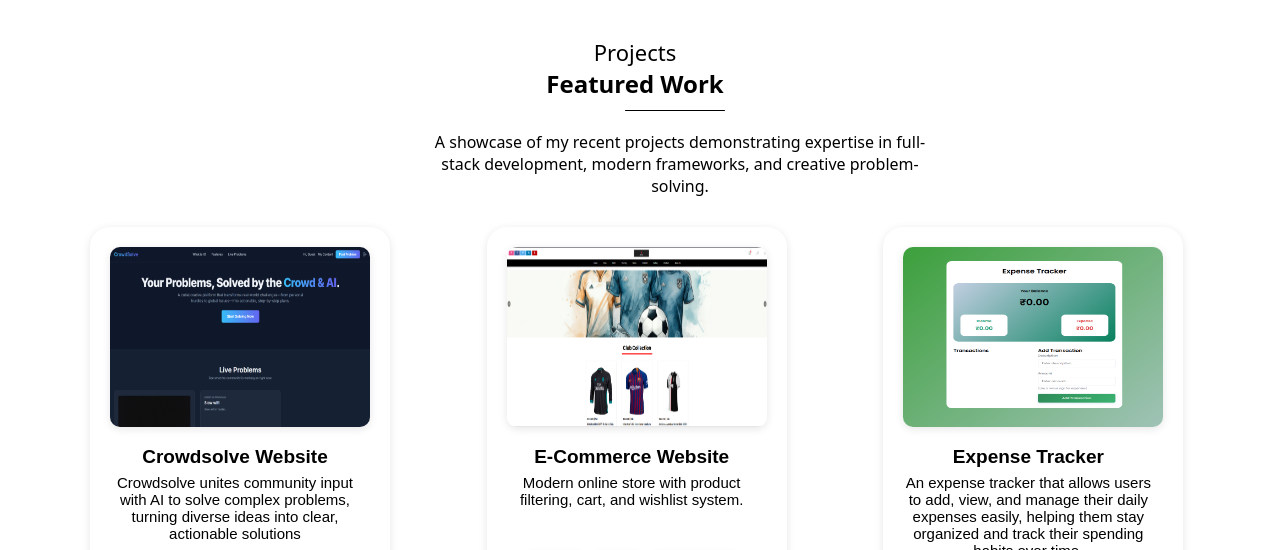
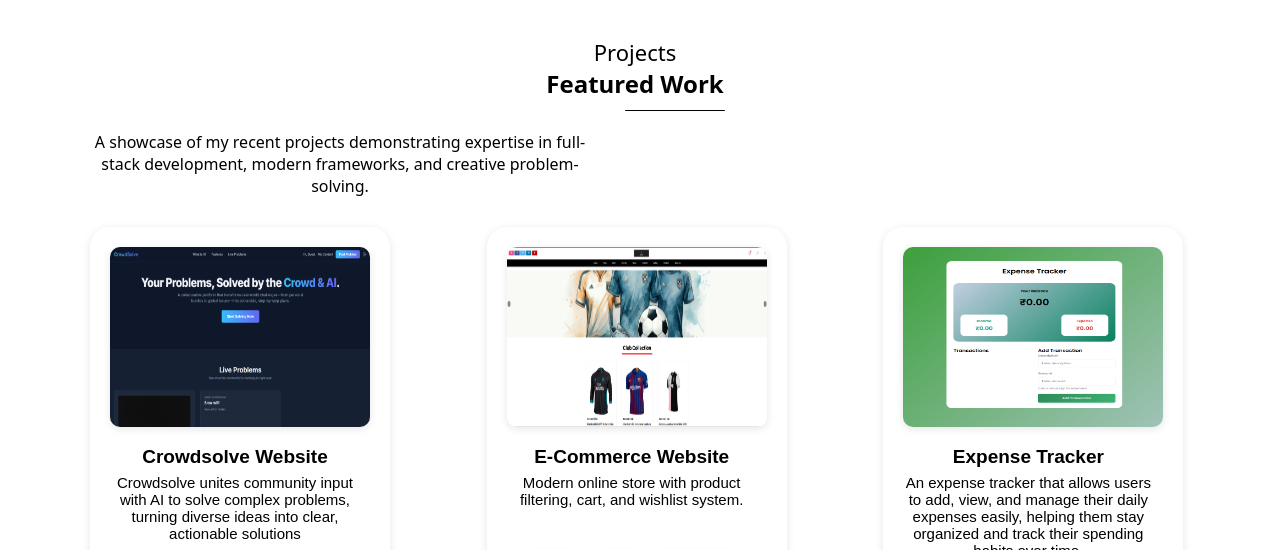
Before and after one commit to VaibhavJain77/Portfolio, a plain HTML site: page index.html in a window 1280 px wide. Shown: the part 1460-2010 px from the top of the page. Drawn offline with nearby package versions, Linux system fonts and the light colour scheme.

Commit message:
Update index.html

```diff
--- a/index.html
+++ b/index.html
@@ -133,7 +133,7 @@
       >
         Featured Work
       </h2>
-      <p class="fade-in-right" style="margin-bottom: 30px; margin-left: 340px; width: 500px; text-align: center">
+      <p class="fade-in-right ppp" style="margin-bottom: 30px; width: 500px; text-align: center">
         A showcase of my recent projects demonstrating expertise in full-stack
         development, modern frameworks, and creative problem-solving.
       </p>
```
